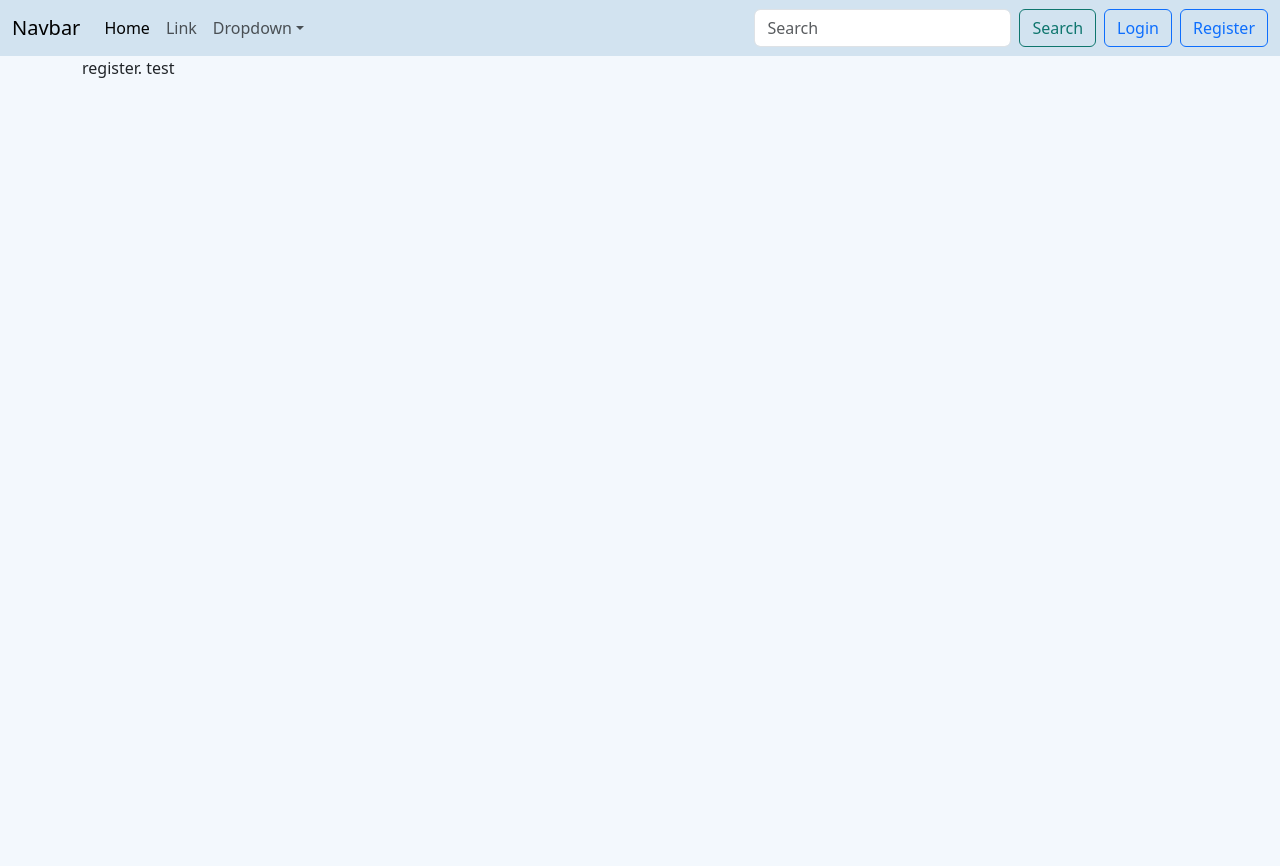
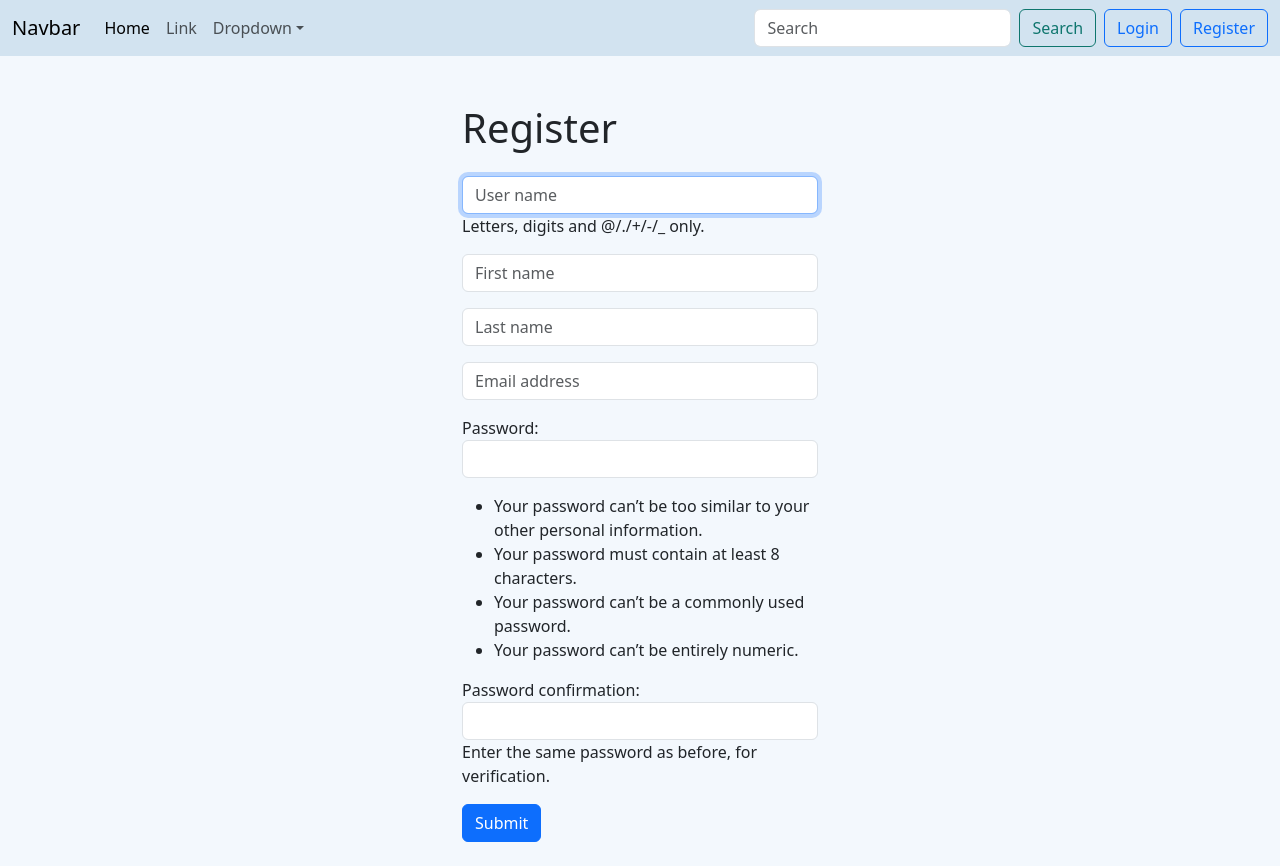
Before and after one commit to few-letters/crm, a Django app: page /register/ in a window 1280 px wide. Before the commit the page ends 78 px from the top, so only its background shows below. Run offline with Django 5.2, Linux system fonts and the light colour scheme.

Commit message:
Came back from trip. Switched to gemini in my-self study. Made small changes

```diff
--- a/website/forms.py
+++ b/website/forms.py
@@ -7,50 +7,25 @@ User = get_user_model()
 class SignUpForm(UserCreationForm):
     class Meta(UserCreationForm.Meta):
         model = User
-        # specify which fields of model will be used in form
         fields = ("username", "first_name", "last_name", "email", "password1", "password2")
-
-        # to render fields in HTML
         widgets = {
-            "username": forms.TextInput(attrs={
-                "class": "form-control",
-                "placeholder": "User name",
-            }),
-            "first_name": forms.TextInput(attrs={
-                "class": "form-control",
-                "placeholder": "First name",
-            }),
-            "last_name": forms.TextInput(attrs={
-                "class": "form-control",
-                "placeholder": "Last name",
-            }),
-            "email": forms.EmailInput(attrs={
-                "class": "form-control",
-                "placeholder": "Email address",
-            }),
-            "password1": forms.PasswordInput(attrs={
-                "class": "form-control",
-                "placeholder": "Password",
-            }),
-            "password2": forms.PasswordInput(attrs={
-                "class": "form-control",
-                "placeholder": "Confirm password",
-            }),
+            "username": forms.TextInput(attrs={"placeholder": "User name"}),
+            "first_name": forms.TextInput(attrs={"placeholder": "First name"}),
+            "last_name": forms.TextInput(attrs={"placeholder": "Last name"}),
+            "email": forms.EmailInput(attrs={"placeholder": "Email address"}),
+            "password1": forms.PasswordInput(attrs={"placeholder": "Password"}),
+            "password2": forms.PasswordInput(attrs={"placeholder": "Confirm password"}),
         }
 
-        # get rid of labels
-        labels = {
-            "username": "",
-            "first_name": "",
-            "last_name": "",
-            "email": "",
-            "password1": "",
-            "password2": "",
+        labels = {field: "" for field in fields}
+
+        help_texts = {
+            "username": "Letters, digits and @/./+/-/_ only.",
         }
 
-        # if help_text is needed
-        help_texts = {
-            "username": "Required. 150 characters or fewer. Letters, digits and @/./+/-/_ only.",
-            "password1": "Your password must contain at least 8 characters and not be too common.",
-            "password2": "Enter the same password as before, for verification.",
-        }
+    def __init__(self, *args, **kwargs):
+        super().__init__(*args, **kwargs)
+
+        # Один цикл замість десятка однакових рядків
+        for field in self.fields.values():
+            field.widget.attrs.setdefault("class", "form-control")
--- a/website/templates/website/register.html
+++ b/website/templates/website/register.html
@@ -1,5 +1,18 @@
 {% extends "website/base.html" %}
 
 {% block content %}
-    register. test
+
+    <div class="row justify-content-center mt-5">
+        <div class="col-12 col-md-6 col-lg-4 mb-4">
+            <h1 class="mb-4">Register</h1>
+            <form method="post" action="">
+                {% csrf_token %}
+
+                {{ form.as_p }}
+
+                <button type="submit" class="btn btn-primary">Submit</button>
+            </form>
+        </div>
+    </div>
+
 {% endblock content %}
--- a/website/views.py
+++ b/website/views.py
@@ -1,20 +1,21 @@
 from django.shortcuts import render, redirect
 from django.contrib.auth import authenticate, login, logout
 from django.contrib import messages
+from .forms import SignUpForm
 
 
 def home(request):
     if request.method == 'POST':
-            username = request.POST['username']
-            password = request.POST['password']
-            user = authenticate(request, username=username, password=password)
-            if user is not None:
-                 login(request, user)
-                 messages.success(request, 'Login successful!')
-                 return redirect('home')
-            else:
-                 messages.error(request, 'Something went wrong, try again.')
-                 return redirect('home')
+        username = request.POST.get('username')
+        password = request.POST.get('password')
+        user = authenticate(request, username=username, password=password)
+        if user is not None:
+                login(request, user)
+                messages.success(request, 'Login successful!')
+                return redirect('home')
+        else:
+                messages.error(request, 'Something went wrong, try again.')
+                return redirect('home')
 
     else:
         return render(request, 'website/home.html', {})
@@ -22,9 +23,21 @@ def home(request):
 
 def logout_user(request):
     logout(request)
-    messages.success(request, 'You have been loged out.')
+    messages.success(request, 'You have been logged out.')
     return redirect('home')
 
 
 def register_user(request):
-     return render(request, 'website/register.html', {})
+    if request.method == 'POST':
+        form = SignUpForm(request.POST)
+        if form.is_valid():
+            form.save()
+            username = form.cleaned_data['username']
+            password = form.cleaned_data['password1']
+            user = authenticate(username=username, password=password)
+            login(request, user)
+            messages.success(request, 'Registered successfully')
+            return redirect('home')
+    else:
+        form = SignUpForm()
+        return render(request, 'website/register.html', {'form': form})
```
Also changed, not shown: website/templates/website/home.html (+13 -5 lines).
